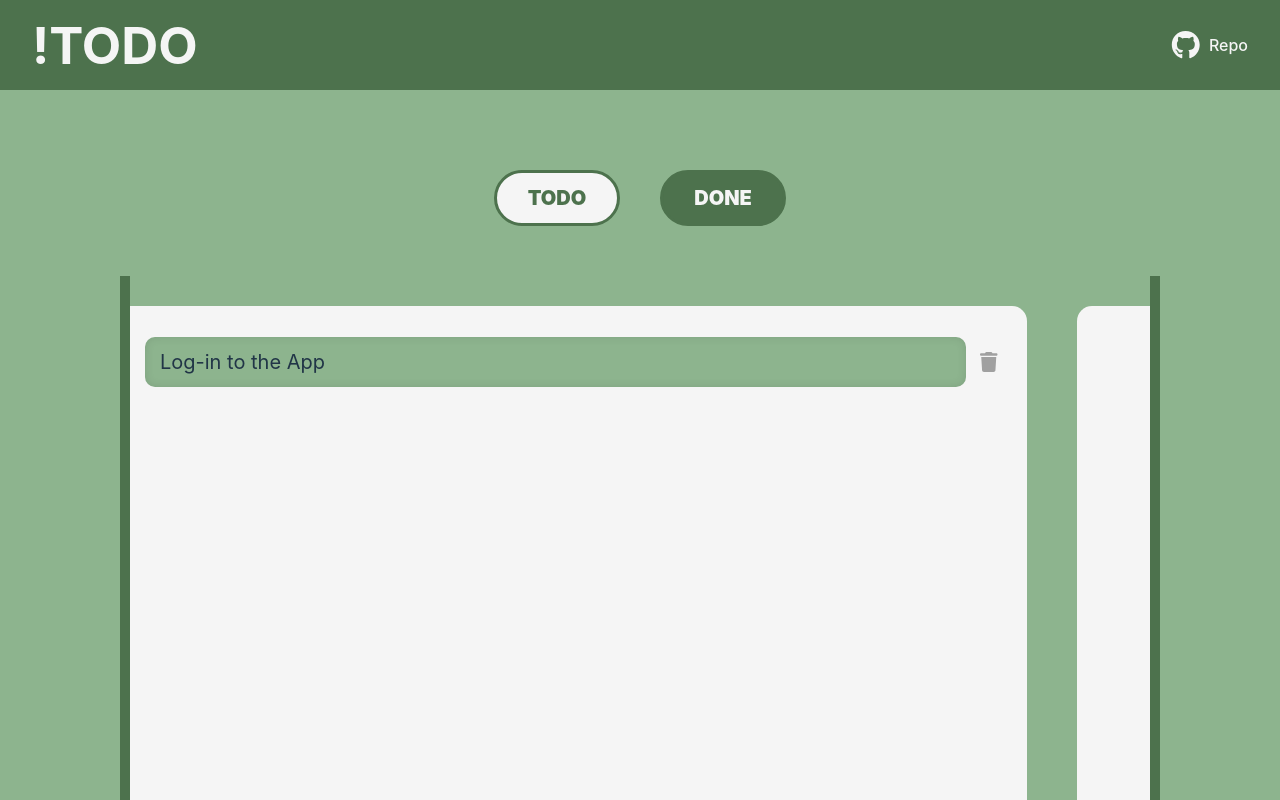
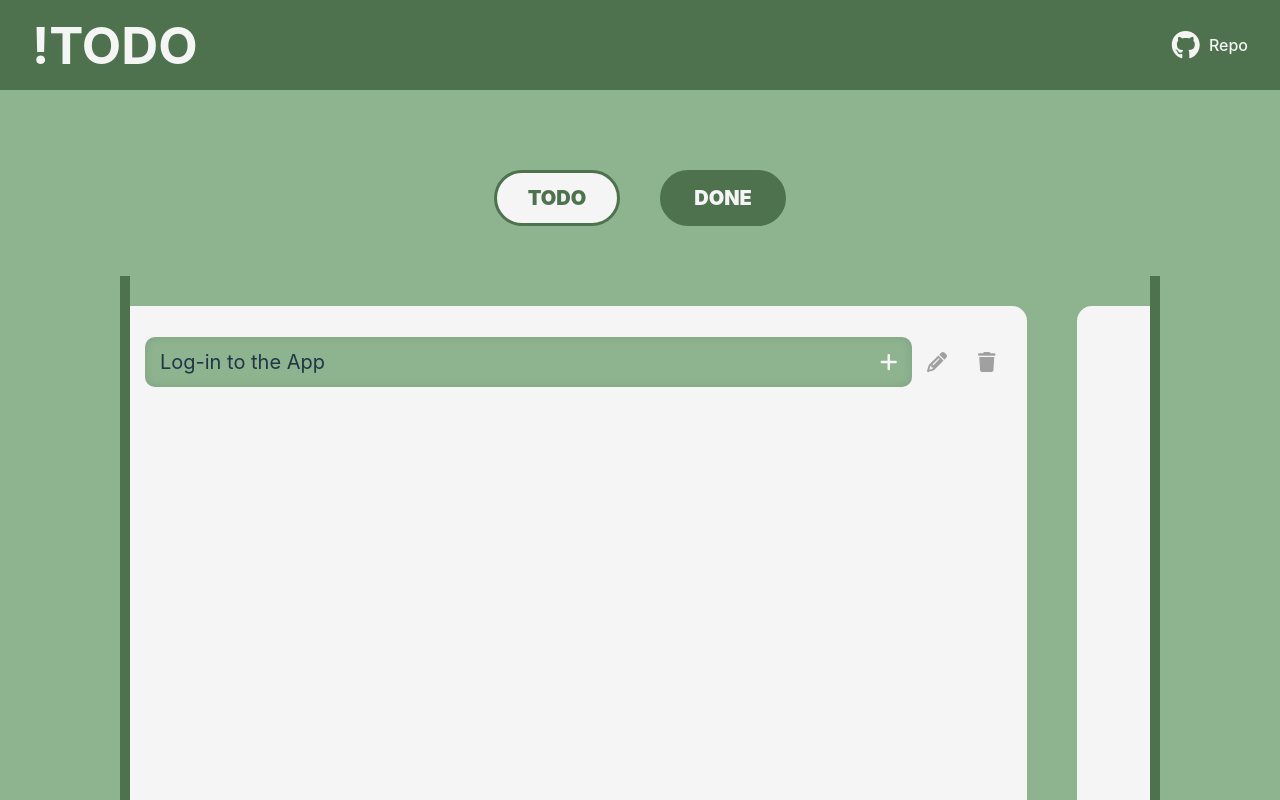
Before and after one commit to massmr/notatodo-react, a React (Vite) app: page / in a window 1280 px wide. Built offline with nearby package versions, Linux system fonts and the light colour scheme; no server answers.

Commit message:
plus-icon in item

```diff
--- a/src/MainWrapper/CardsContainer/Card/Card.css
+++ b/src/MainWrapper/CardsContainer/Card/Card.css
@@ -35,6 +35,7 @@
 .items-wrapper > ul > li > span {
   display: flex;
   align-items: center;
+  justify-content: space-between;
   background-color: #8DB48E;
   box-shadow: inset 0px 0px 10px rgba(0, 0, 0, 0.1);
   border-radius: 10px;
@@ -46,34 +47,48 @@
   animation: none;
 }
 
+/*
 .items-wrapper > ul > li > span:hover {
   box-shadow: inset 0px 0px 10px rgba(0, 0, 0, 0.4);
   animation: wiggle 100ms infinite;
   background-color: #A0A0A0;
 }
+ */
 
 @keyframes wiggle {
     0% { transform: rotate(0deg); }
    80% { transform: rotate(0deg); }
-   85% { transform: rotate(1.1deg); }
-   95% { transform: rotate(-1.1deg); }
+   85% { transform: rotate(1deg); }
+   95% { transform: rotate(-1deg); }
   100% { transform: rotate(0deg); }
 }
 
-.delete-button {
+.plus-button {
+  color: #F5F5F5;
+  transition: color 150ms ease;
+  cursor: pointer;
+}
+.plus-button:hover {
+  transform: rotate(45deg);
+}
+.item-button {
   width: 50px;
   height: 50px;
   display: flex;
   align-items: center;
   justify-content: center;
+  flex-shrink: 0;
 }
-.delete-icon {
+.delete-icon, .edit-icon {
   color: #A0A0A0;
+  cursor: pointer;
   transition: color 100ms ease;
 }
 .delete-icon:hover {
   color: #CC0000;
-  cursor: pointer;
+}
+.edit-icon:hover {
+  color: #4D724D;
 }
 
 @media (max-width: 440px) {
--- a/src/MainWrapper/CardsContainer/Card/Card.jsx
+++ b/src/MainWrapper/CardsContainer/Card/Card.jsx
@@ -1,7 +1,7 @@
 import { FontAwesomeIcon } from "@fortawesome/react-fontawesome";
 import { library } from "@fortawesome/fontawesome-svg-core";
-import { faTrash } from "@fortawesome/free-solid-svg-icons";
-library.add(faTrash);
+import { faTrash, faPencil,faPlus } from "@fortawesome/free-solid-svg-icons";
+library.add(faTrash, faPencil, faPlus);
 
 
 import './Card.css'
@@ -31,9 +31,15 @@ const Items = ({ tasks }) => {
     <>
        {tasks.map((item, index) => (
         <li key={index}>
-          <span>{item.task}</span>
+          <span>
+            {item.task}
+            <FontAwesomeIcon className="plus-button" icon={faPlus} />
+          </span>
 
-          <div className="delete-button">
+          <div className="item-button edit-button">
+            <FontAwesomeIcon className="edit-icon" icon={faPencil} />
+          </div>
+          <div className="item-button delete-button">
             <FontAwesomeIcon className="delete-icon" icon={faTrash} />
           </div>
         </li>
```
